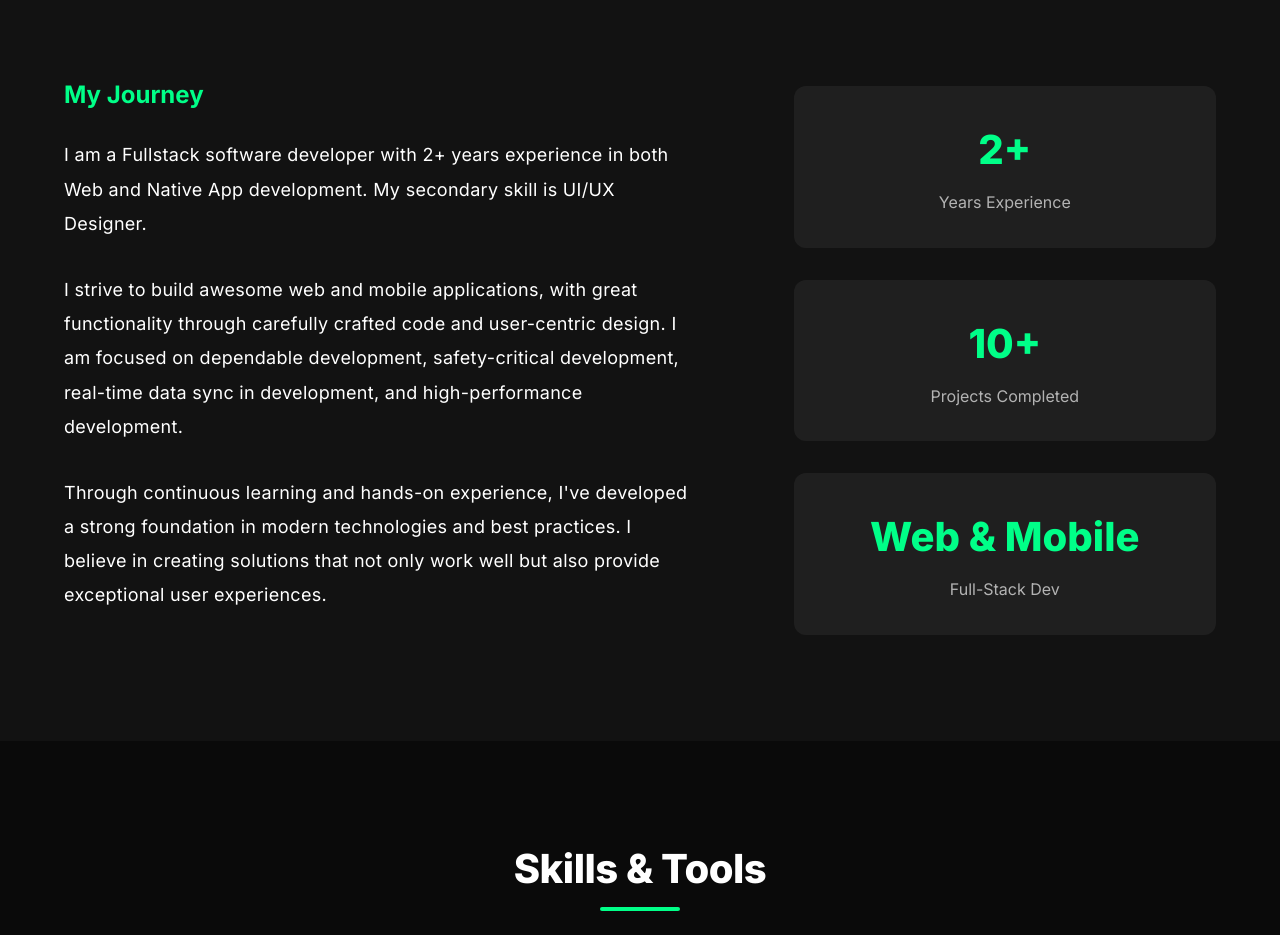
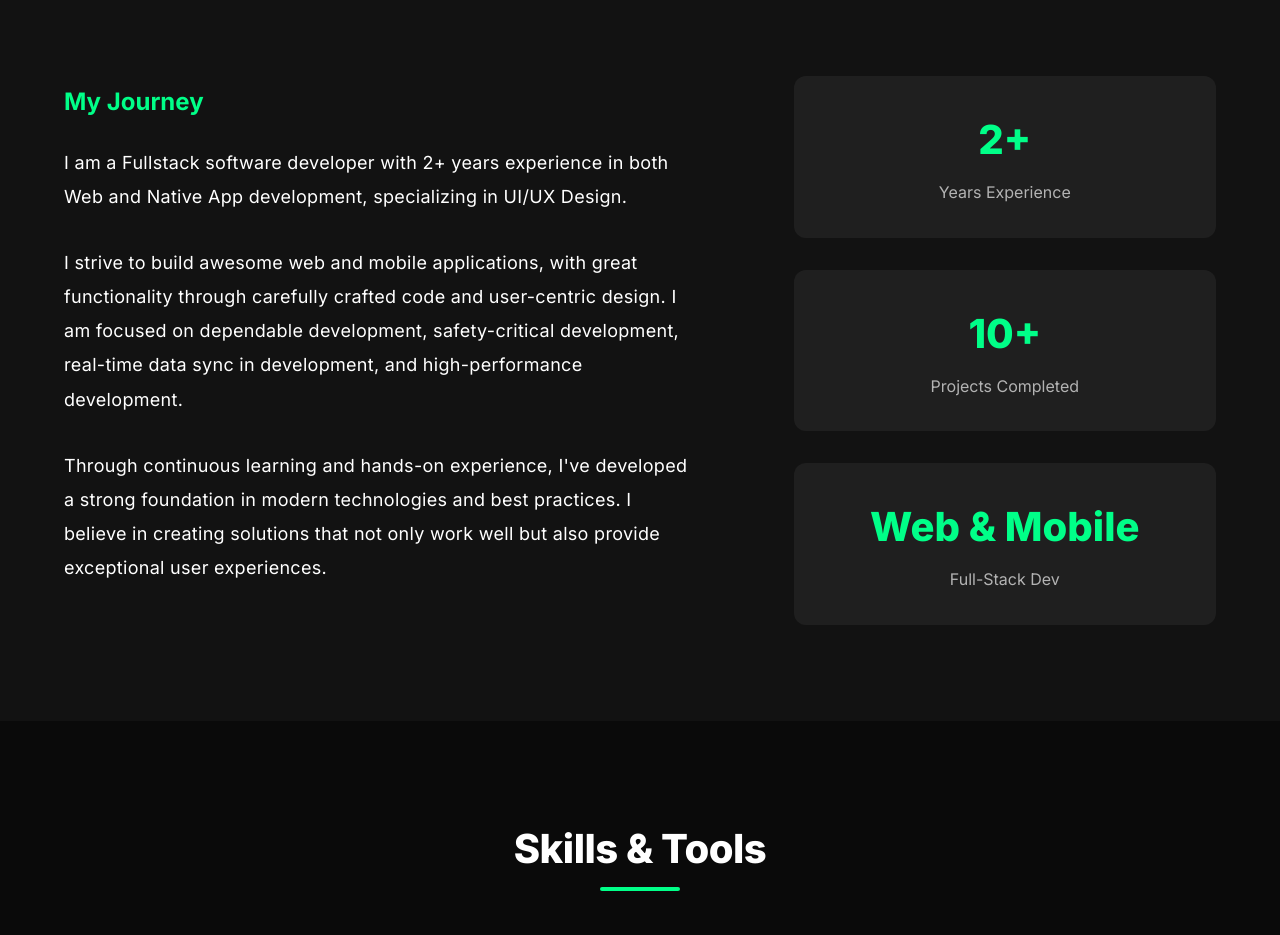
Before and after one commit to isackkibet/isack-profile, a React (Vite) app in the folder portfolio-frontend/: page / in a window 1280 px wide. Shown: the part 1060-1995 px from the top of the page. Built offline with nearby package versions, Linux system fonts and the light colour scheme; no server answers.

Commit message:
Reword UI/UX Designer mention in About section

```diff
--- a/portfolio-frontend/src/components/sections/About.jsx
+++ b/portfolio-frontend/src/components/sections/About.jsx
@@ -17,8 +17,8 @@ const About = () => {
           <div className="about-text">
             <h3>My Journey</h3>
             <p>
-              I am a Fullstack software developer with 2+ years experience in both Web and Native App development.
-              My secondary skill is UI/UX Designer.
+              I am a Fullstack software developer with 2+ years experience in both Web and Native App development,
+              specializing in UI/UX Design.
             </p>
             <p>
               I strive to build awesome web and mobile applications, with great functionality through carefully
```
